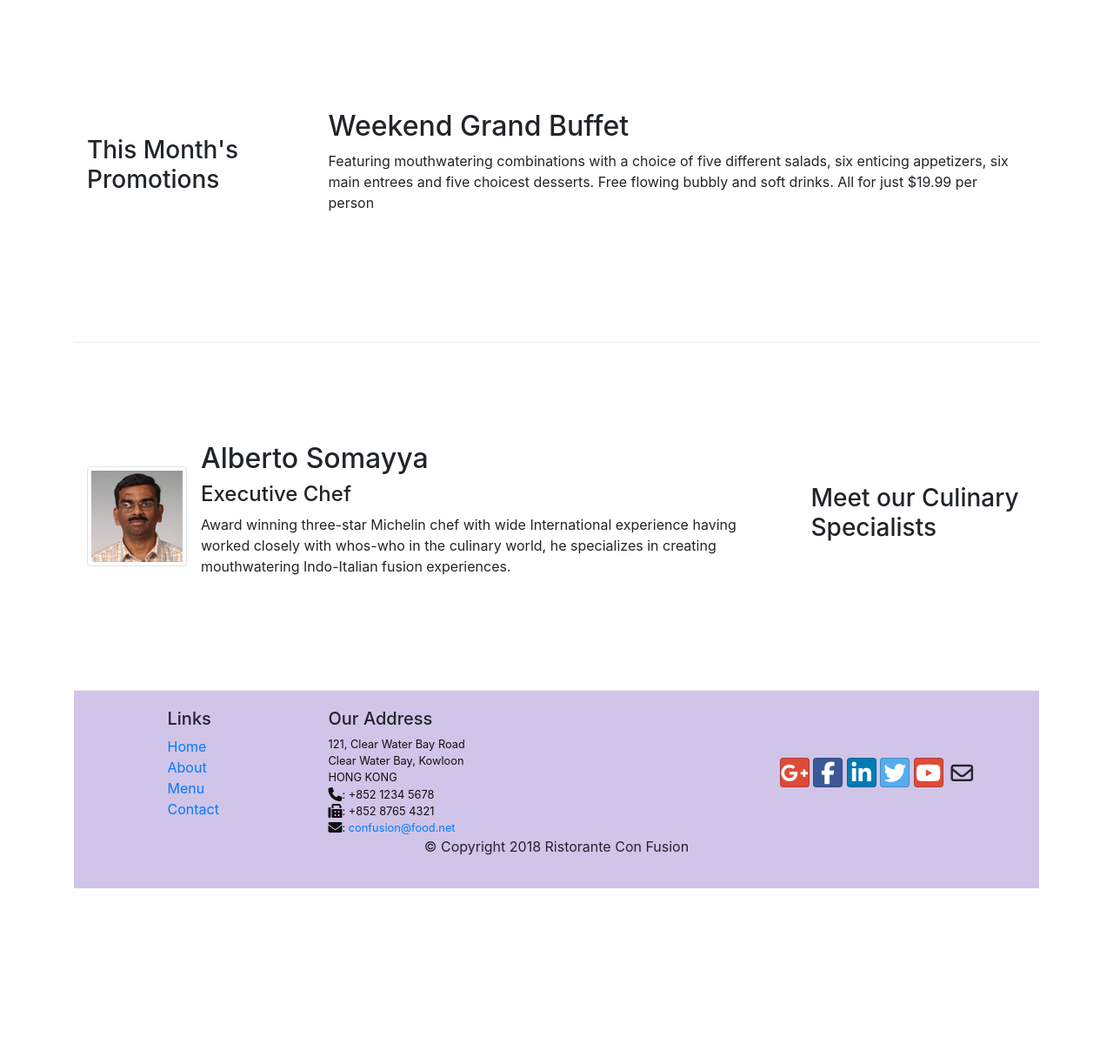
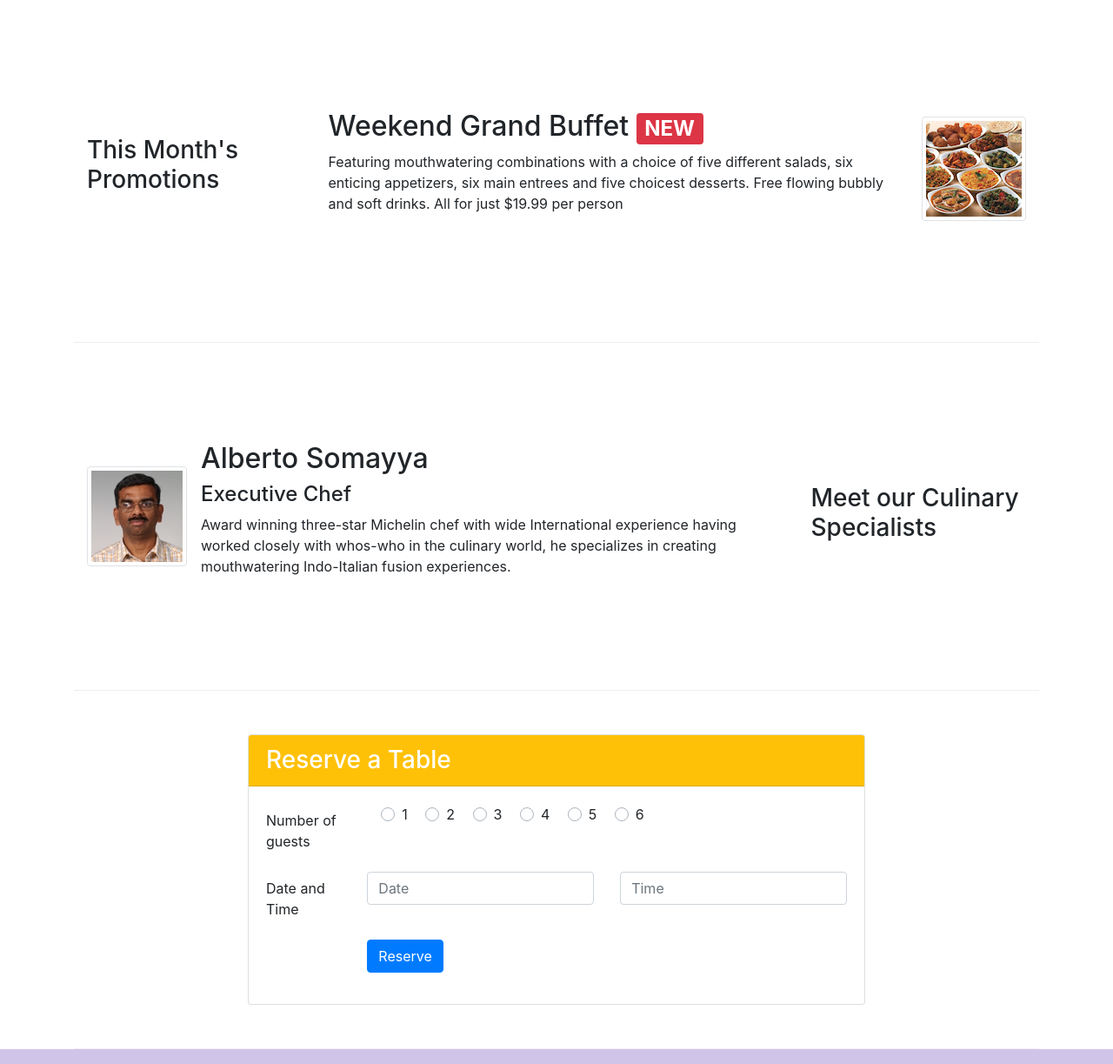
Before and after one commit to modgil1/Bootstrap, a plain HTML site: page index.html in a window 1280 px wide. Shown: the part 740-1963 px from the top of the page at 87% size. Before the commit the page ends 1761 px from the top, so only its background shows below. Drawn offline with nearby package versions, Linux system fonts and the light colour scheme.

Commit message:
Assignment2

```diff
--- a/css/styles.css
+++ b/css/styles.css
@@ -1,4 +1,4 @@
-.jumbo {
+.jumbotron {
 	background-color:#9575CD ;
     padding:70px 30px 70px 30px;
     margin:0px auto;
--- a/index.html
+++ b/index.html
@@ -35,15 +35,18 @@
         </div>
     </nav>
 
-    <header class="jumbotron jumbo">
+    <header class="jumbotron">
         <div class="container">
             <div class="row row-header">
                 <div class="col-12 col-sm-6" >
                     <h1>Ristorante con Fusion</h1>
                     <p>We take inspiration from the World's best cuisines, and create a unique fusion experience. Our lipsmacking creations will tickle your culinary senses!</p>
                 </div>
-                <div class="col-12 col-sm align-self-center">
+                <div class="col-12 col-sm ml-3 align-self-center">
                     <img src="img/logo.png" class="img-fluid">
+                </div>
+                <div class="col-12 col-sm ml-3 btn-block align-self-center">
+                    <a class="btn btn-warning btn-block" href="#reserve" role="button">Reserve Table</a>
                 </div>
             </div>
         </div>
@@ -54,7 +57,7 @@
             <div class="col-12 col-sm-4 order-sm-last col-md-3">
                 <h3>Our Lipsmacking Culinary Creations</h3>
             </div>
-            <div class="col col-sm col-md">
+            <div class="col col-sm order-sm-first col-md">
                 <div class="media">
                     <img class="d-flex mr-3 img-thumbnail align-self-center"
                             src="img/uthappizza.png" alt="Uthappizza">
@@ -75,8 +78,14 @@
                 <h3>This Month's Promotions</h3>
             </div>
             <div class="col col-sm order-sm-last col-md">
-                <h2>Weekend Grand Buffet</h2>
-                <p>Featuring mouthwatering combinations with a choice of five different salads, six enticing appetizers, six main entrees and five choicest desserts. Free flowing bubbly and soft drinks. All for just $19.99 per person </p>
+                <div class="media">
+                    <div class="media-body">
+                        <h2 class="mt-0">Weekend Grand Buffet <span class="badge badge-danger">NEW</span> </h2>
+                        <p class = "d-none d-sm-block">Featuring mouthwatering combinations with a choice of five different salads, six enticing appetizers, six main entrees and five choicest desserts. Free flowing bubbly and soft drinks. All for just $19.99 per person </p>
+                    </div>
+                    <img class="d-flex ml-3 img-thumbnail align-self-center"
+                            src="img/buffet.png" alt="Buffet">
+                </div>
             </div>
         </div>
 
@@ -99,6 +108,63 @@
                     </div>
                 </div>
             </div>
+        </div>
+
+        <div class="row row-content align-items-center">
+            <div class="col-12 col-sm-8 offset-sm-2">
+                <div class="card" >
+                    <h3 class="card-header bg-warning text-white">Reserve a Table</h3>
+                    <div class="card-body">
+                        <form id="reserve">
+                            <div class="form-group row">
+                                <label for="firstname" class="col-md-2 col-form-label">Number of guests</label>
+                                <div class="col-12 col-sm ml-3">
+                                    <div class="custom-control custom-radio custom-control-inline">
+                                    <input type="radio" id="guestNum1" name="guestNum1" class="custom-control-input">
+                                    <label class="custom-control-label" for="guestNum1">1</label>
+                                </div>
+                                <div class="custom-control custom-radio custom-control-inline">
+                                    <input type="radio" id="guestNum2" name="guestNum1" class="custom-control-input">
+                                    <label class="custom-control-label" for="guestNum2">2</label>
+                                </div>
+                                <div class="custom-control custom-radio custom-control-inline">
+                                    <input type="radio" id="guestNum3" name="guestNum1" class="custom-control-input">
+                                    <label class="custom-control-label" for="guestNum3">3</label>
+                                </div>
+                                <div class="custom-control custom-radio custom-control-inline">
+                                    <input type="radio" id="guestNum4" name="guestNum1" class="custom-control-input">
+                                    <label class="custom-control-label" for="guestNum4">4</label>
+                                </div>
+                                <div class="custom-control custom-radio custom-control-inline">
+                                    <input type="radio" id="guestNum5" name="guestNum1" class="custom-control-input">
+                                    <label class="custom-control-label" for="guestNum5">5</label>
+                                </div>
+                                <div class="custom-control custom-radio custom-control-inline">
+                                    <input type="radio" id="guestNum6" name="guestNum1" class="custom-control-input">
+                                    <label class="custom-control-label" for="guestNum6">6</label>
+                                </div>
+                                </div>
+
+                            </div>
+                            <div class="form-group row">
+                                <label for="telnum" class="col-12 col-md-2 col-form-label">Date and Time</label>
+                                <div class="col-12 col-md-5">
+                                    <input type="datetime" class="form-control" id="Date" name="date" placeholder="Date">
+                                </div>
+                                <div class="col-12 col-md-5 order-sm-last">
+                                    <input type="datetime" class="form-control" id="time" name="time" placeholder="Time">
+                                </div>
+                            </div>
+                            <div class="form-group row">
+                                <div class="offset-md-2 col-md-10">
+                                    <button type="submit" class="btn btn-primary">Reserve</button>
+                                </div>
+                            </div>
+                        </form>
+                    </div>
+                </div>
+            </div>
+        </div>
     </div>
 
     <footer class="footer">
```
Also changed, not shown: aboutus.html (+9 -9 lines), contactus.html (+4 -2 lines).
